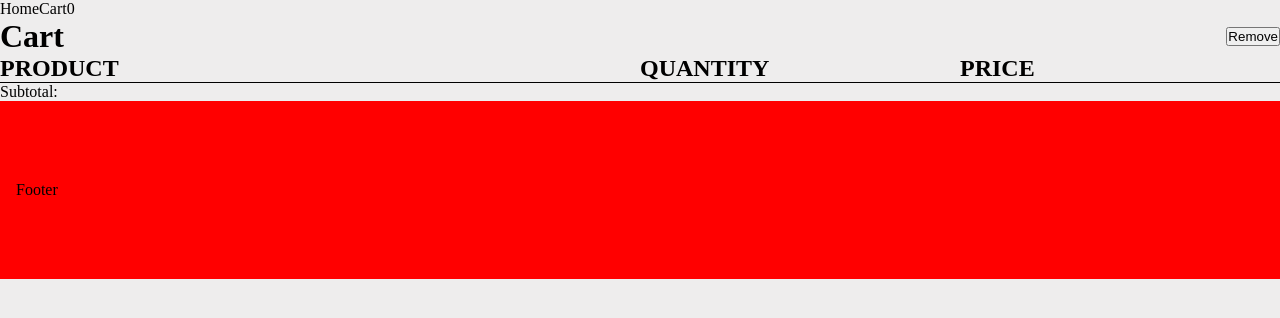
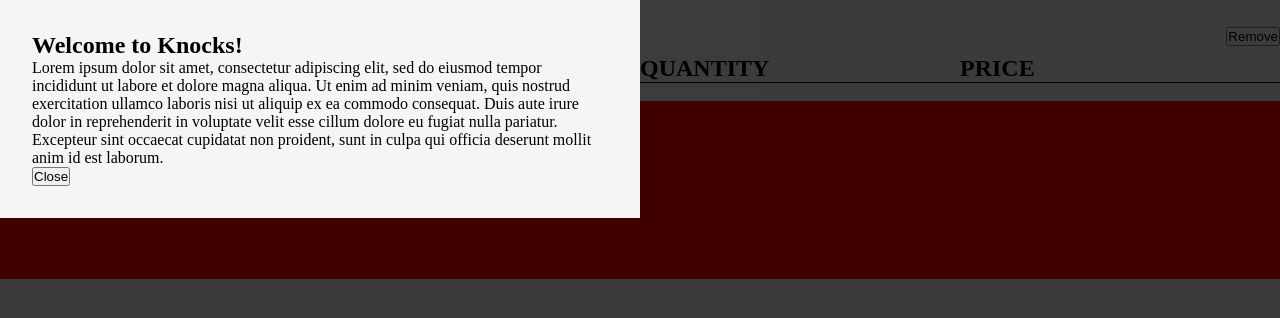
Before and after one commit to breezeH264/Knocks, a React (Vite) app in the folder frontend/: page /cart in a window 1280 px wide. Shown: the top 318 px of the page. Built offline with nearby package versions, Linux system fonts and the light colour scheme.

Commit message:
feat: add first-visit popup

```diff
--- /dev/null
+++ b/frontend/src/components/FirstVisit.scss
@@ -0,0 +1,16 @@
+.welcome__container {
+  position: fixed;
+  top: 50%;
+  left: 50%;
+  transform: translate(-50%, -50%);
+  background-color: rgba(0, 0, 0, 0.75);
+  width: 100%;
+  height: 100vh;
+  overflow: hidden;
+}
+
+.welcome__modal {
+  max-width: 40rem;
+  padding: 2rem;
+  background: whitesmoke;
+}
--- /dev/null
+++ b/frontend/src/components/FirstVisit.tsx
@@ -0,0 +1,40 @@
+import './FirstVisit.scss';
+
+import { useState } from 'react';
+
+import { useEffect } from 'react';
+
+const FirstVisit = () => {
+  const [welcome, setWelcome] = useState(true);
+
+  const showWelcome = () => {
+    setWelcome(!welcome);
+    localStorage.setItem('welcomeModal', '1');
+  };
+
+  if (localStorage.getItem('welcomeModal')) {
+    return null;
+  }
+
+  return (
+    <>
+      <div className='welcome__container'>
+        <div className='welcome__modal'>
+          <h2>Welcome to Knocks!</h2>
+          <p>
+            Lorem ipsum dolor sit amet, consectetur adipiscing elit, sed do
+            eiusmod tempor incididunt ut labore et dolore magna aliqua. Ut enim
+            ad minim veniam, quis nostrud exercitation ullamco laboris nisi ut
+            aliquip ex ea commodo consequat. Duis aute irure dolor in
+            reprehenderit in voluptate velit esse cillum dolore eu fugiat nulla
+            pariatur. Excepteur sint occaecat cupidatat non proident, sunt in
+            culpa qui officia deserunt mollit anim id est laborum.
+          </p>
+          <button onClick={showWelcome}>Close</button>
+        </div>
+      </div>
+    </>
+  );
+};
+
+export default FirstVisit;
--- a/frontend/src/layout/Layout.tsx
+++ b/frontend/src/layout/Layout.tsx
@@ -1,6 +1,7 @@
 import { Outlet } from 'react-router-dom';
 
 import Header from './Header';
+import FirstVisit from '../components/FirstVisit';
 import Footer from './Footer';
 
 export default function Layout() {
@@ -8,6 +9,7 @@
     <>
       <Header />
       <main>
+        <FirstVisit />
         <Outlet />
       </main>
       <Footer />
```
